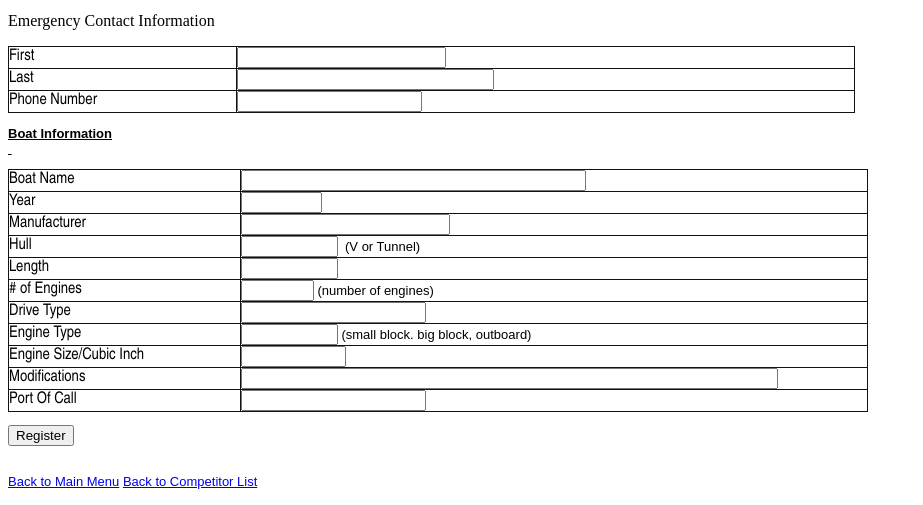
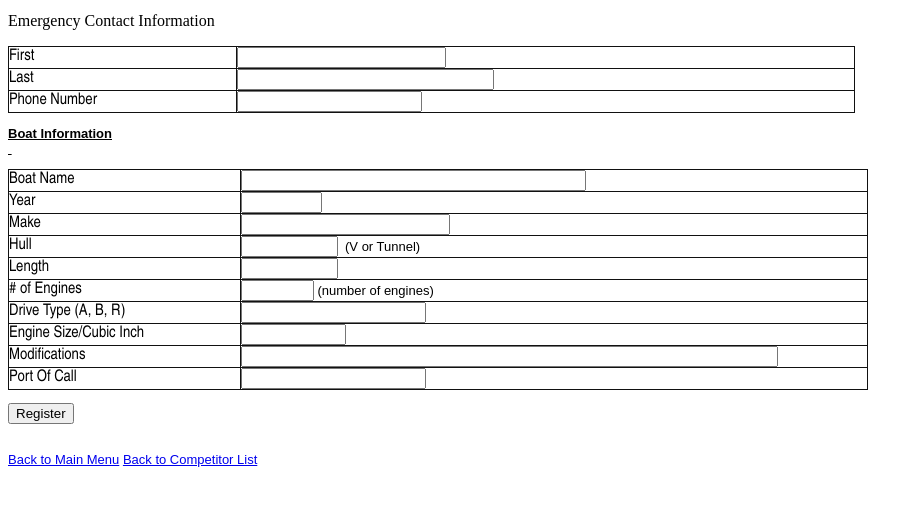
Before and after one commit to scott2020/shootoutracing, a PHP site: page /regexist.php in a window 1280 px wide. Shown: the part 661-1166 px from the top of the page, without its empty margins (0-923 px from the left). After the commit the page ends 1128 px from the top, so only its background shows below. Run offline with PHP 8.4, Linux system fonts and the light colour scheme; data comes from the database, SQL or seed files in the repository; data that the repository does not hold is empty.

Commit message:
Update regexist.php
make, rem engine type etc

```diff
--- a/regexist.php
+++ b/regexist.php
@@ -232,7 +232,7 @@ Driver Information<br>
   </tr>
   <FONT FACE="Arial Narrow" SIZE="2">
   <tr>
-    <td width="27%">Manufacturer</td>
+    <td width="27%">Make</td>
     </font><FONT FACE="Arial" SIZE="2">
     <td width="73%"><FONT FACE="Arial" SIZE="2"><input type="text" name="txtBoatmfg" size="23" VALUE="<?php echo $boat_mfg ?>"></td>
   </tr>
@@ -258,16 +258,9 @@ Driver Information<br>
   </tr>
   <FONT FACE="Arial Narrow" SIZE="2">
   <tr>
-    <td width="27%">Drive Type</td>
+    <td width="27%">Drive Type (A, B, R)</td>
     </font><FONT FACE="Arial" SIZE="2">
     <td width="73%"><FONT FACE="Arial" SIZE="2"><input type="text" name="txtOutdrive" size="20" VALUE="<?php echo $boat_outdrivetype ?>"></td>
-  </tr>
-  <FONT FACE="Arial Narrow" SIZE="2">
-  <tr>
-    <td width="27%">Engine Type</td>
-    </font><FONT FACE="Arial" SIZE="2">
-    <td width="73%"><FONT FACE="Arial" SIZE="2"><input type="text" name="txtBoatblock" size="9" VALUE="<?php echo $boat_block ?>">
-    (small block. big block, outboard)</td>
   </tr>
   <FONT FACE="Arial Narrow" SIZE="2">
   <tr>
```
